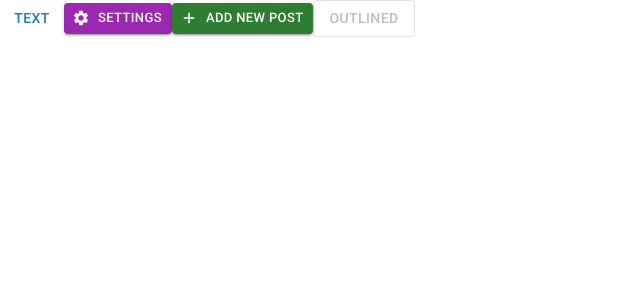
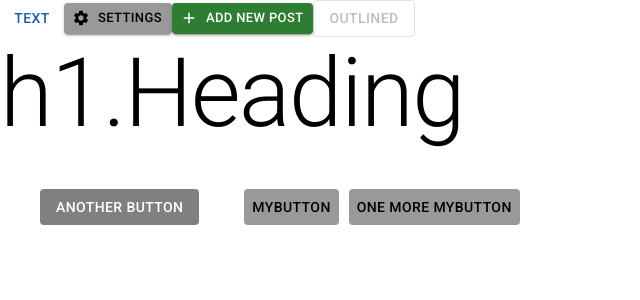
Before and after one commit to PuneetSivananda/ytube-projects, a React (Create React App) app: page / in a window 1280 px wide. Shown: the top 300 px of the page, without its empty margins (0-640 px from the left). Built offline with nearby package versions, Linux system fonts and the light colour scheme.

Commit message:
feat: baics of material ui

```diff
--- a/src/App.js
+++ b/src/App.js
@@ -1,17 +1,50 @@
-import { Button } from "@mui/material"
+import { Button, styled, Typography } from "@mui/material"
 import { Add, Settings } from "@mui/icons-material";
+import { theme } from "./theme";
 
 function App() {
+  const BlueButton = styled(Button)(({ theme }) => ({
+    backgroundColor: theme.palette.otherColor.main,
+    color: "black",
+    margin: 5,
+    "&:hover": {
+      backgroundColor: "lightblue"
+    },
+    "&:disabled": {
+      backgroundColor: "gray",
+      color: "white"
+    }
+  }))
   return (
     <div>
       <Button variant="text">Text</Button>
-      <Button startIcon={<Settings />} variant="contained" color="secondary" size="small">
+      <Button startIcon={<Settings />} variant="contained" color="otherColor" size="small">
         Settings
       </Button>
       <Button startIcon={<Add />} variant="contained" color="success" size="small">
         Add new post
       </Button>
       <Button variant="outlined" disabled>Outlined</Button>
+
+      <Typography variant="h1" component={"h2"}>
+        h1.Heading
+      </Typography>
+      <Button variant="contained" disabled sx={{
+        backgroundColor: "skyblue",
+        color: "#888",
+        margin: 5,
+        "&:hover": {
+          backgroundColor: "lightblue"
+        },
+        "&:disabled": {
+          backgroundColor: "gray",
+          color: "white"
+        }
+      }}>
+        Another Button
+      </Button>
+      <BlueButton>MyButton</BlueButton>
+      <BlueButton>One More MyButton</BlueButton>
     </div>
   );
 }
--- a/src/index.js
+++ b/src/index.js
@@ -1,10 +1,14 @@
+import { ThemeProvider } from '@mui/system';
 import React from 'react';
 import ReactDOM from 'react-dom/client';
 import App from './App';
+import { theme } from "./theme"
 
 const root = ReactDOM.createRoot(document.getElementById('root'));
 root.render(
   <React.StrictMode>
-    <App />
+    <ThemeProvider theme={theme}>
+      <App />
+    </ThemeProvider>
   </React.StrictMode>
 );
--- /dev/null
+++ b/src/theme.js
@@ -0,0 +1,18 @@
+import { createTheme } from "@mui/material"
+
+
+export const theme = createTheme({
+    palette: {
+        primary: {
+            main: "#1760a5",
+            light: "skyblue"
+        },
+        secondary: {
+            main: "#15c630"
+        },
+        otherColor: {
+            main: "#999",
+            light: "#995"
+        }
+    }
+})
```
